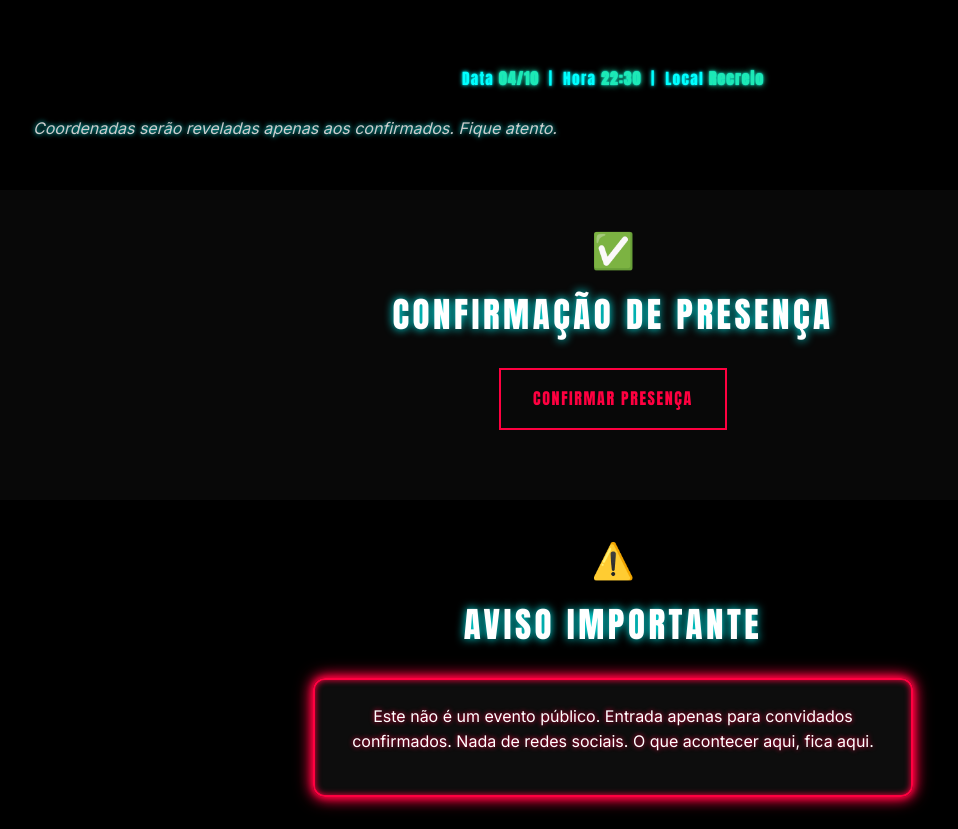
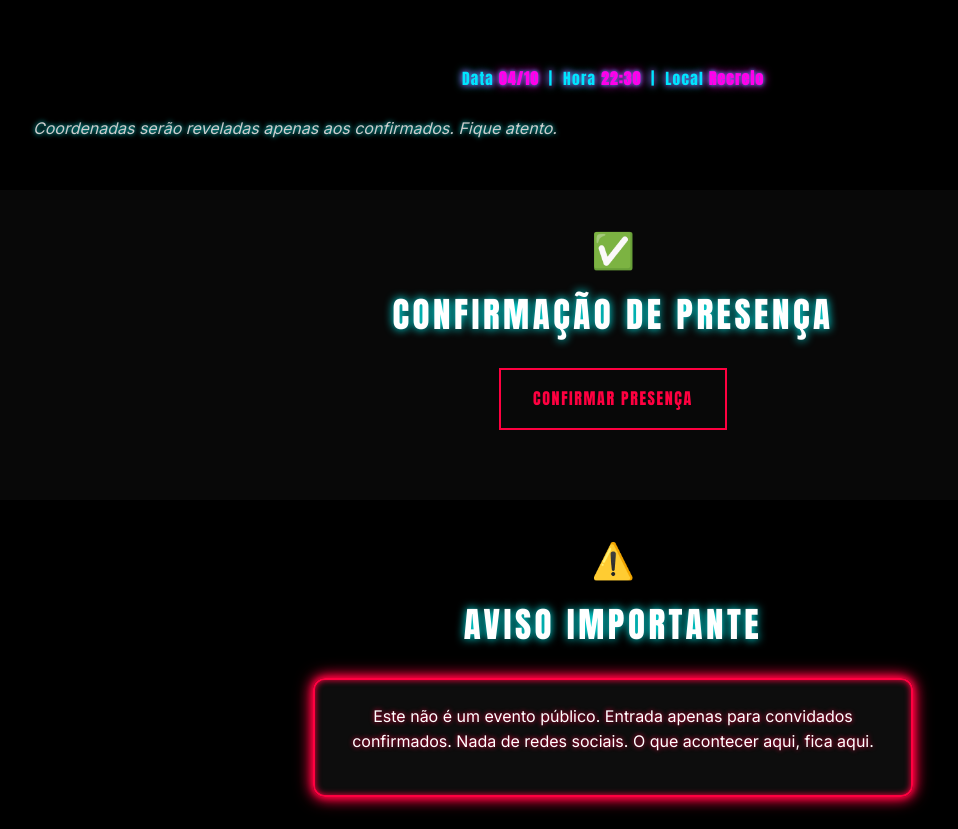
Before and after one commit to mathiasnovais/meu-convite, a plain HTML site: page index.html in a window 1280 px wide. Shown: the part 1139-1968 px from the top of the page, without its empty margins (27-985 px from the left). Drawn offline with Linux system fonts and the light colour scheme.

Commit message:
Update style.css

```diff
--- a/style.css
+++ b/style.css
@@ -1044,20 +1044,21 @@ section {
   animation: shimmer 3s ease-in-out infinite;
 }
 
+/* Cole aqui o novo bloco ↓ */
 .cyberpunk-details {
-  color: #00ffff;
+  color: #00e5ff;
   font-family: 'Anton', 'Inter', sans-serif;
   font-size: 1.1rem;
   text-align: center;
   margin-top: 16px;
   margin-bottom: 24px;
   letter-spacing: 0.08em;
-  text-shadow: 0 0 4px #00ffff, 0 0 2px rgba(0,255,255,0.5);
+  text-shadow: 0 0 8px #00e5ff, 0 0 6px #ff00ea;
 }
 
 .cyberpunk-details span {
-  color: #1de9b6;
-  text-shadow: 0 0 6px #1de9b6, 0 0 2px #00ffff;
+  color: #ff00ea;
+  text-shadow: 0 0 10px #ff00ea, 0 0 4px #00e5ff;
   font-weight: bold;
 }
 
```
